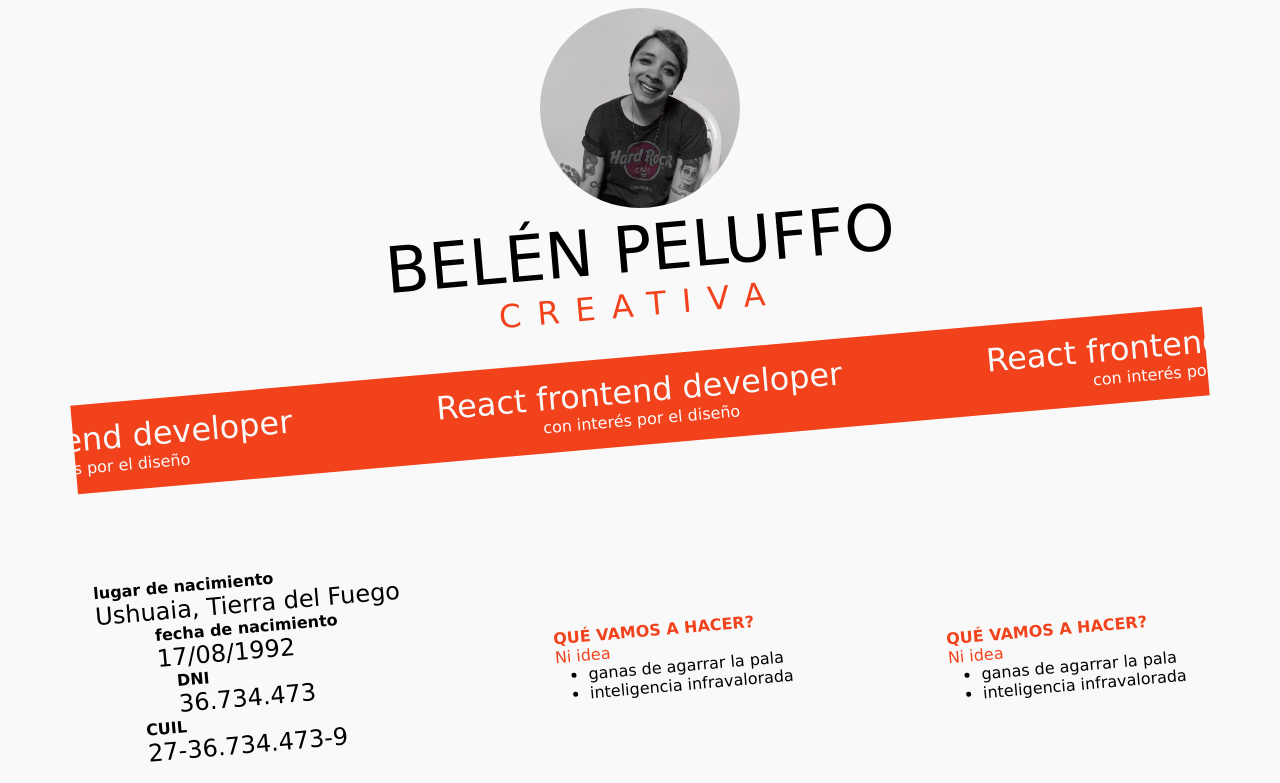
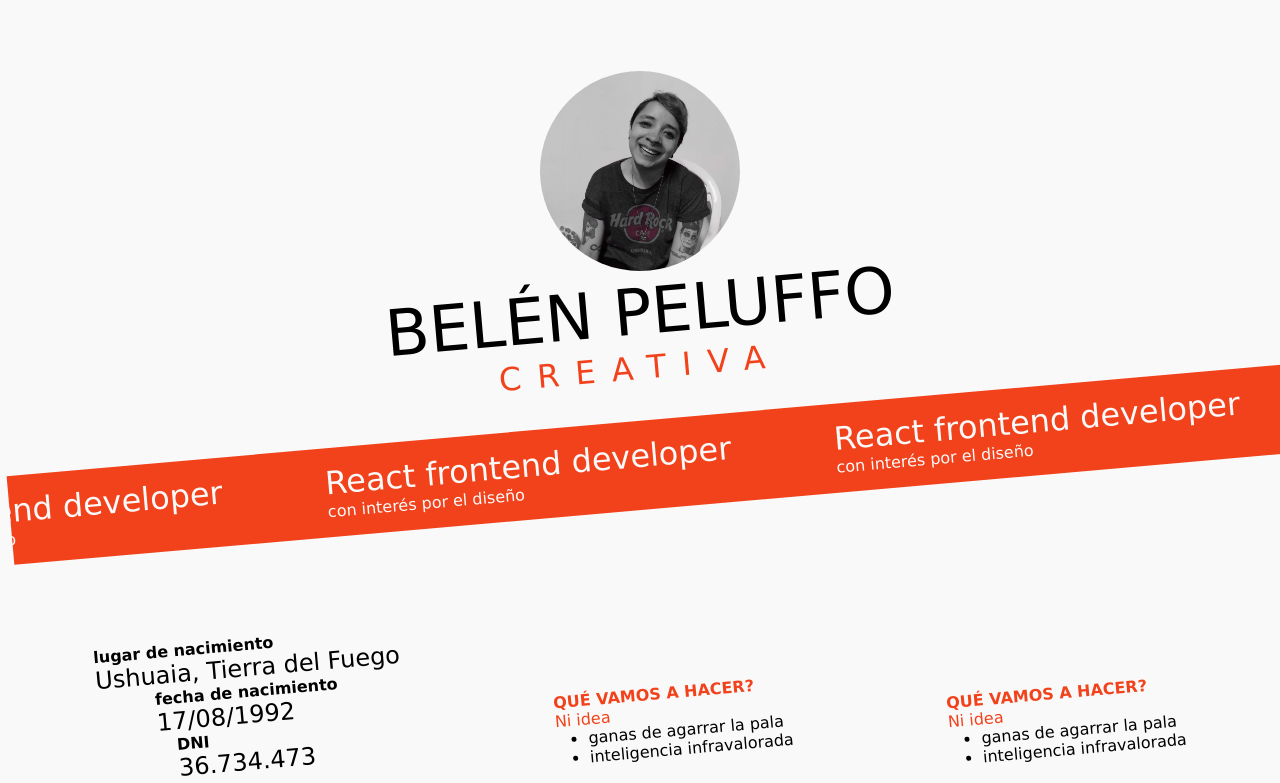
Before and after one commit to BelenPeluffo/curriculum-vitae, a React (Vite) app: page / in a window 1280 px wide. Shown: the top 783 px of the page. Built offline with nearby package versions, Linux system fonts and the light colour scheme.

Commit message:
feat: adds some styling and animation.

```diff
--- a/src/app.module.css
+++ b/src/app.module.css
@@ -54,6 +54,18 @@ ul {
   color: var(--brand-orange);
 }
 
+@keyframes sliding {
+  0% {
+    left: 0%;
+  }
+  50% {
+    left: 50%;
+  }
+  100% {
+    left: 0%;
+  }
+}
+
 .annotationTitle {
 }
 
@@ -92,8 +104,10 @@ ul {
 .bioText,
 .bioSubtitle {
   font-size: var(--subtitle-size);
-  text-align: center;
+  /* text-align: center; */
   color: var(--light-secondary);
+  position: relative;
+  animation: sliding 30s infinite;
 }
 
 .bioSubtitle {
--- a/src/components/BioContainer/BioContainer.jsx
+++ b/src/components/BioContainer/BioContainer.jsx
@@ -6,15 +6,16 @@ const BioContainer = ({ bio }) => {
       style={{
         padding: "16px",
         backgroundColor: "var(--brand-orange)",
-        margin: "32px 64px",
+        margin: "32px 0",
         display: "flex",
         flexDirection: "row",
         justifyContent: "center",
+        width: "101%"
       }}
       className={styles.rotatedText}
     >
-      {Array(3).fill(
-        <div style={{ minWidth: "50%" }}>
+      {Array(4).fill(
+        <div style={{ minWidth: "40%" }}>
           <div className={styles.bioText}>{bio.title}</div>
           <div className={styles.bioSubtitle}>{bio.subtitle}</div>
         </div>
--- a/src/components/HobbiesWheel/HobbiesWheel.jsx
+++ b/src/components/HobbiesWheel/HobbiesWheel.jsx
@@ -59,7 +59,7 @@ const HobbiesWheel = ({ items }) => {
         }}
       >
         <CenterItem onClick={() => console.log("Hallo")}>
-          {hobbie && hobbie.label}
+          {hobbie ? hobbie.label : "Hobbies"}
         </CenterItem>
         {/* <img
           src={BrandLogo}
--- a/src/components/ProfileCard/ProfileCard.jsx
+++ b/src/components/ProfileCard/ProfileCard.jsx
@@ -2,7 +2,7 @@ import styles from "../../app.module.css";
 
 const ProfileCard = ({ photo, name, title }) => {
   return (
-    <div style={{ textAlign: "center" }} className="profile-card">
+    <div style={{ textAlign: "center", paddingTop: "5%" }} className="profile-card">
       <img
         src={photo}
         alt={`La cara de ${name}`}
```
